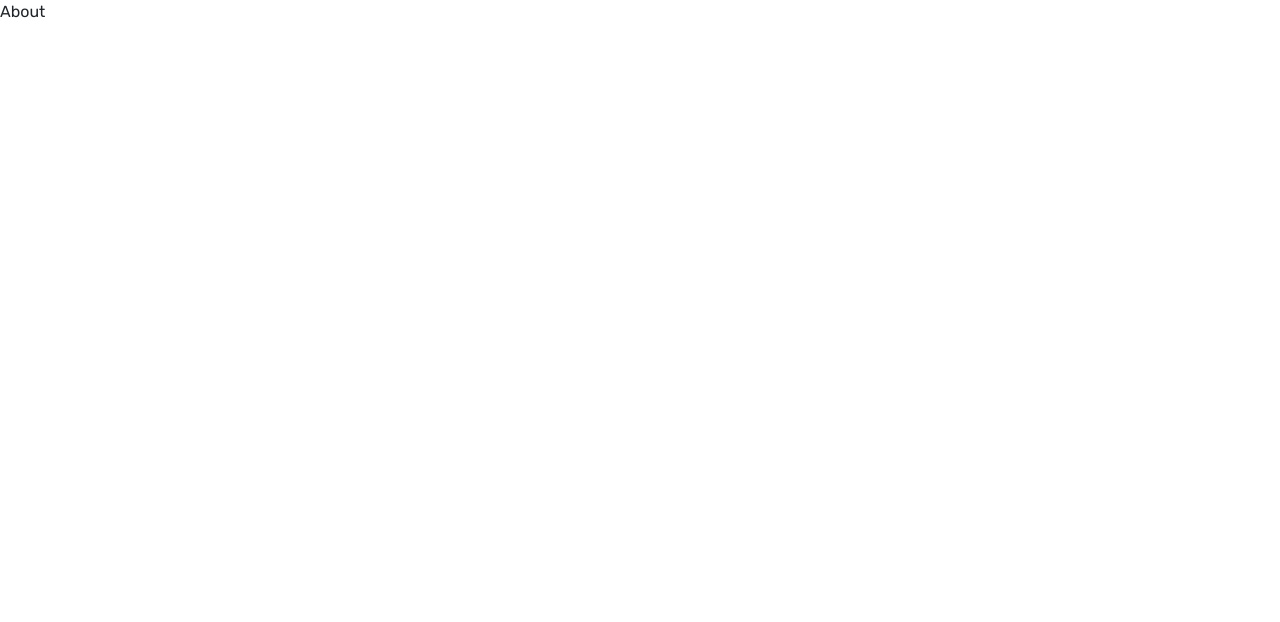
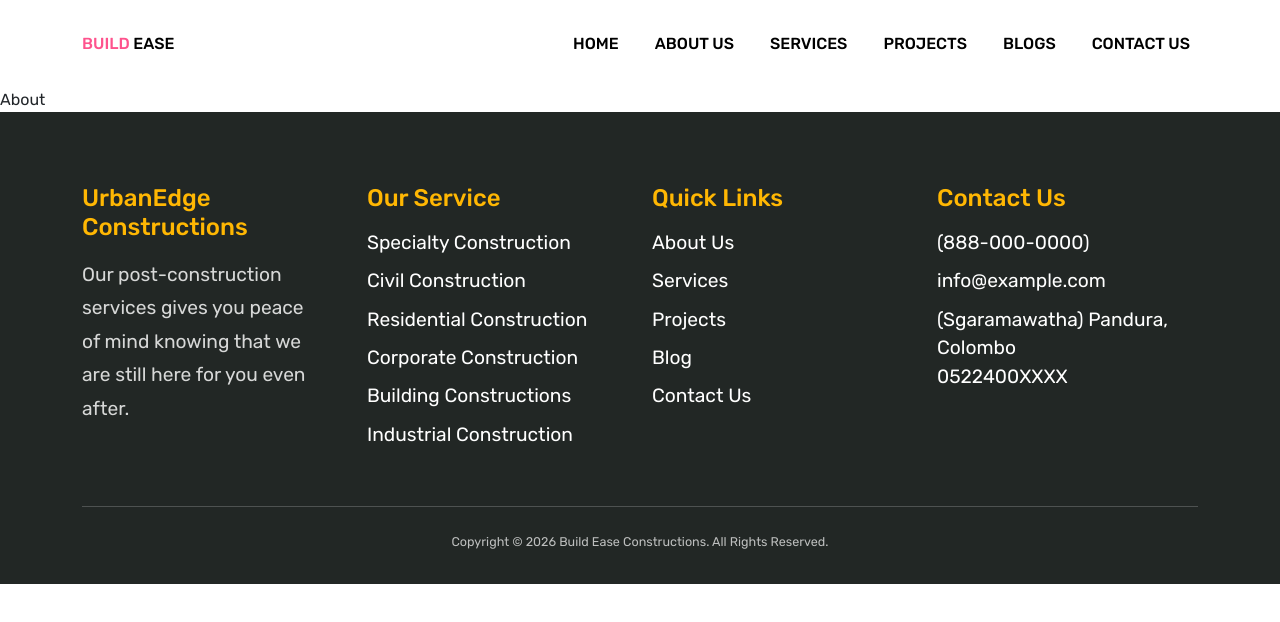
Before and after one commit to nethmalgeesaraux/Construction-Website-React-Laravel, a React (Vite) app in the folder frontend/: page /about in a window 1280 px wide. Shown: the top 622 px of the page. Built offline with nearby package versions, Linux system fonts and the light colour scheme.

Commit message:
enhance About component with Header and Footer sections

```diff
--- a/frontend/src/Components/frontend/About.jsx
+++ b/frontend/src/Components/frontend/About.jsx
@@ -1,7 +1,13 @@
+import Footer from '../pages/Footer';
+import Hearder from '../pages/Header';
 
 const About = () => {
   return (
-    <div>About</div>
+    <div>
+      <Hearder />
+      <main> About</main>
+      <Footer />
+    </div>
   )
 }
 
--- a/frontend/src/Components/pages/Header.jsx
+++ b/frontend/src/Components/pages/Header.jsx
@@ -10,7 +10,7 @@ const Header = () => {
                         <Navbar.Toggle aria-controls='basic-navbar-nav' />
                         <Navbar.Collapse id='basic-navbar-nav'>
                             <Nav className='ms-auto'>
-                                <Nav.Link href='#home' className='nav-link'>Home</Nav.Link>
+                                <Nav.Link href='/' className='nav-link'>Home</Nav.Link>
                                 <Nav.Link href='/about' className='nav-link'>About Us</Nav.Link>
                                 <Nav.Link href='#link' className='nav-link'>Services</Nav.Link>
                                 <Nav.Link href='#link' className='nav-link'>Projects</Nav.Link>
```
